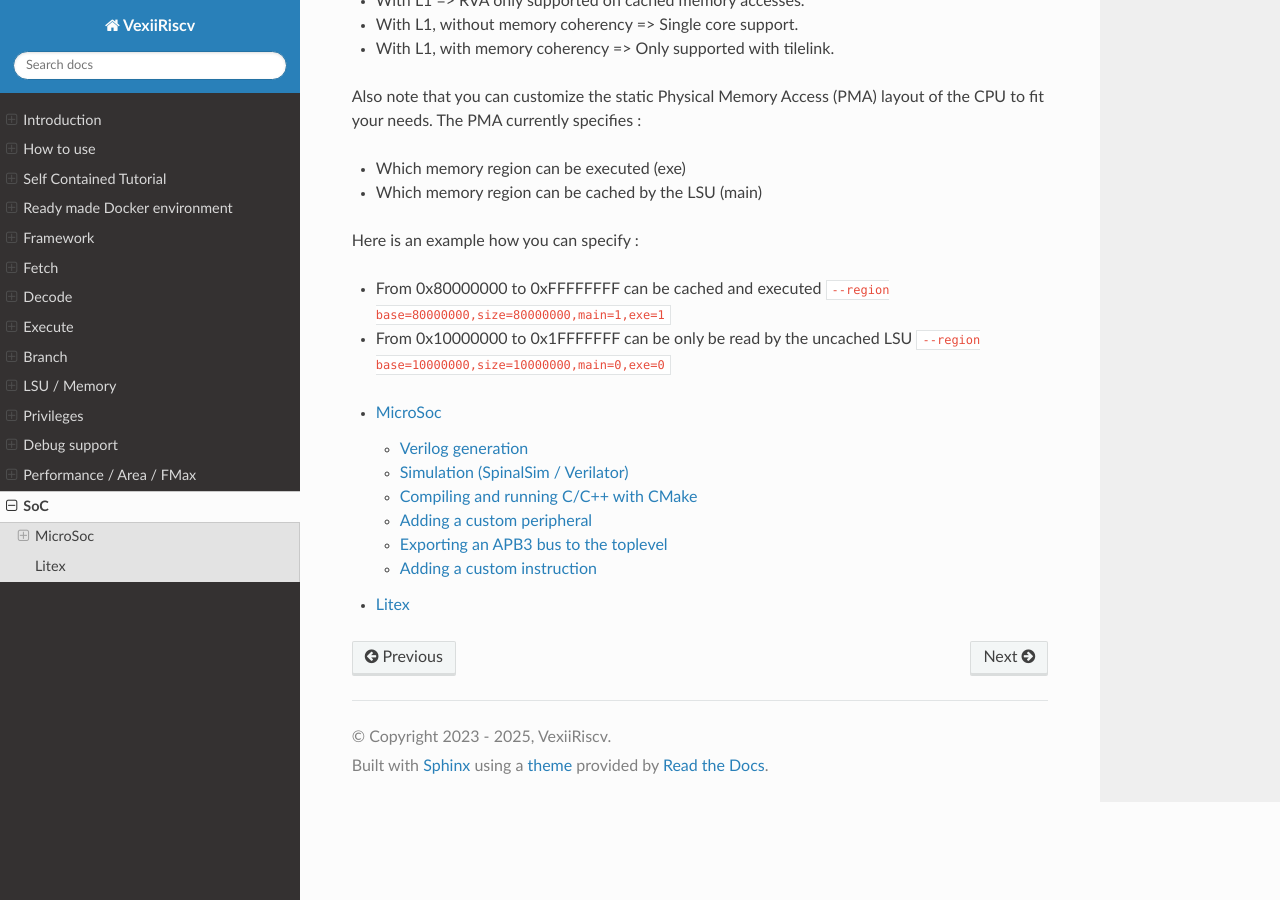
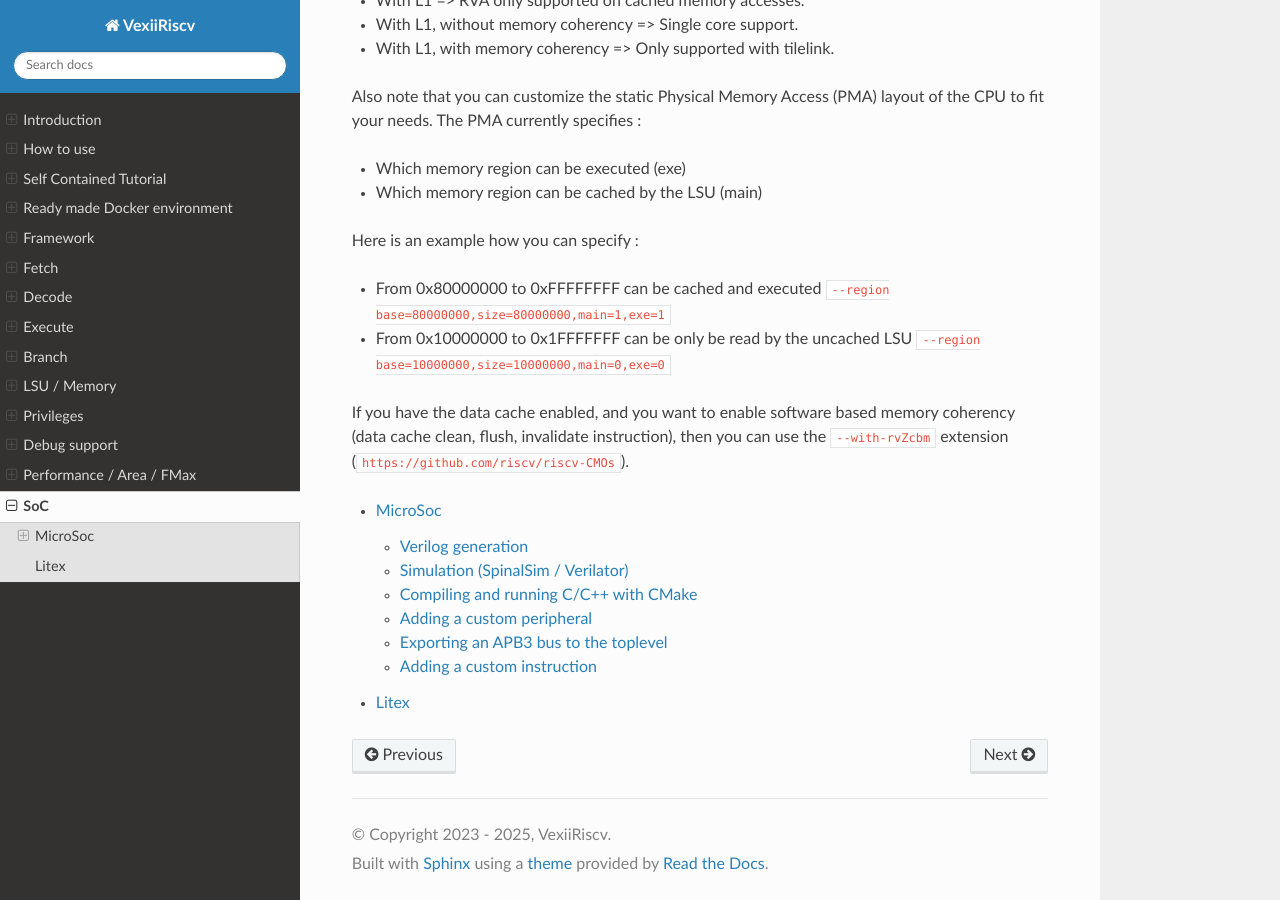
Before and after one commit to SpinalHDL/VexiiRiscv-RTD, a Sphinx documentation site: the page built from source/VexiiRiscv/Soc/index.rst, in a window 1280 px wide and 900 px high, scrolled down 555 px. Built offline with Sphinx 7.4.7 and the Read the Docs theme 3.1.0, drawn with Linux system fonts in a browser that asks for light colours.

Commit message:
Add doc about the CBM support

```diff
--- a/source/VexiiRiscv/Introduction/index.rst
+++ b/source/VexiiRiscv/Introduction/index.rst
@@ -104,6 +104,7 @@ On this date (07/01/2025) the status is :
 - Hardware/Software D$ prefetch supported
 - Hardware I$ prefetch supported
 - JTAG debug supported
+- Cache-Block Management Instructions (CBM) supported (Allows software based memory coherency via flush, clean, invalidate instructions)
 - Hardware watchpoint supported
 - Supports AXI4 / Wishbone / Tilelink memory buses (RVA is not available in some configs, see the SoC main page)
 
--- a/source/VexiiRiscv/Soc/index.rst
+++ b/source/VexiiRiscv/Soc/index.rst
@@ -32,6 +32,9 @@ Here is an example how you can specify :
 - From 0x80000000 to 0xFFFFFFFF can be cached and executed ``--region base=80000000,size=80000000,main=1,exe=1``
 - From 0x10000000 to 0x1FFFFFFF can be only be read by the uncached LSU ``--region base=10000000,size=10000000,main=0,exe=0``
 
+If you have the data cache enabled, and you want to enable software based memory coherency (data cache clean, flush, invalidate instruction),
+then you can use the ``--with-rvZcbm`` extension (``https://github.com/riscv/riscv-CMOs``).
+
 .. toctree::
    :maxdepth: 2
 
```
